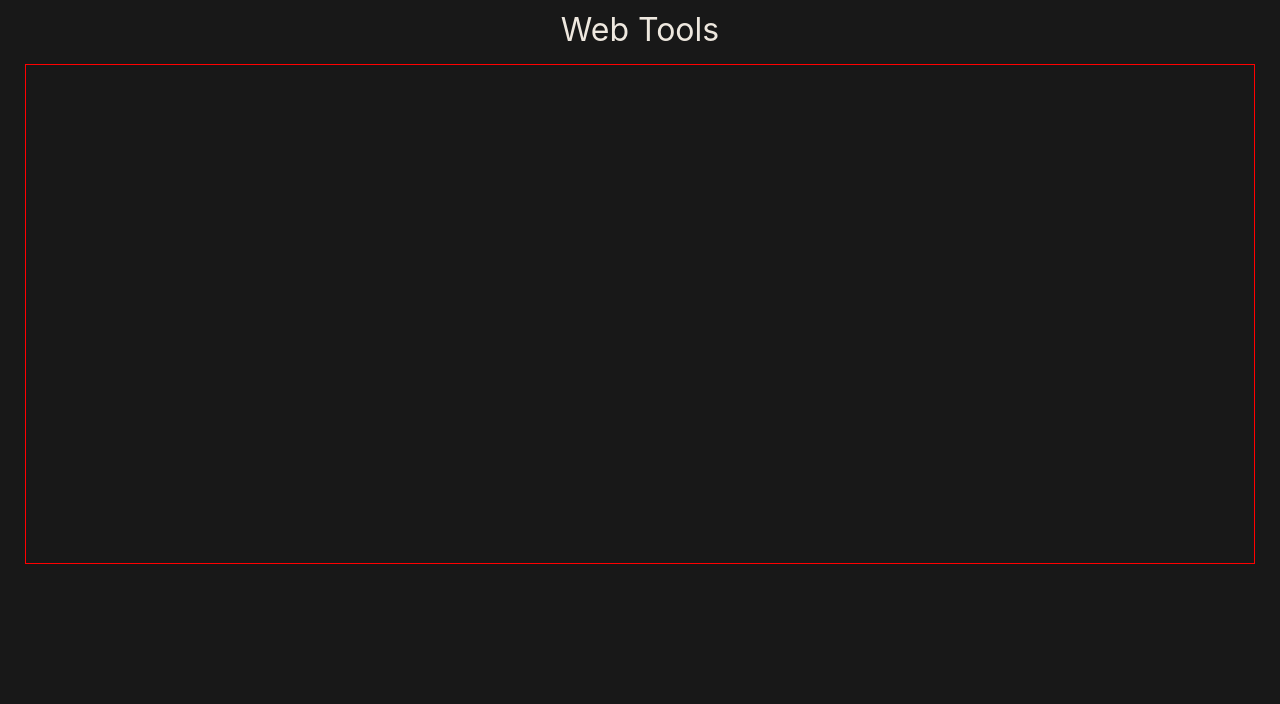
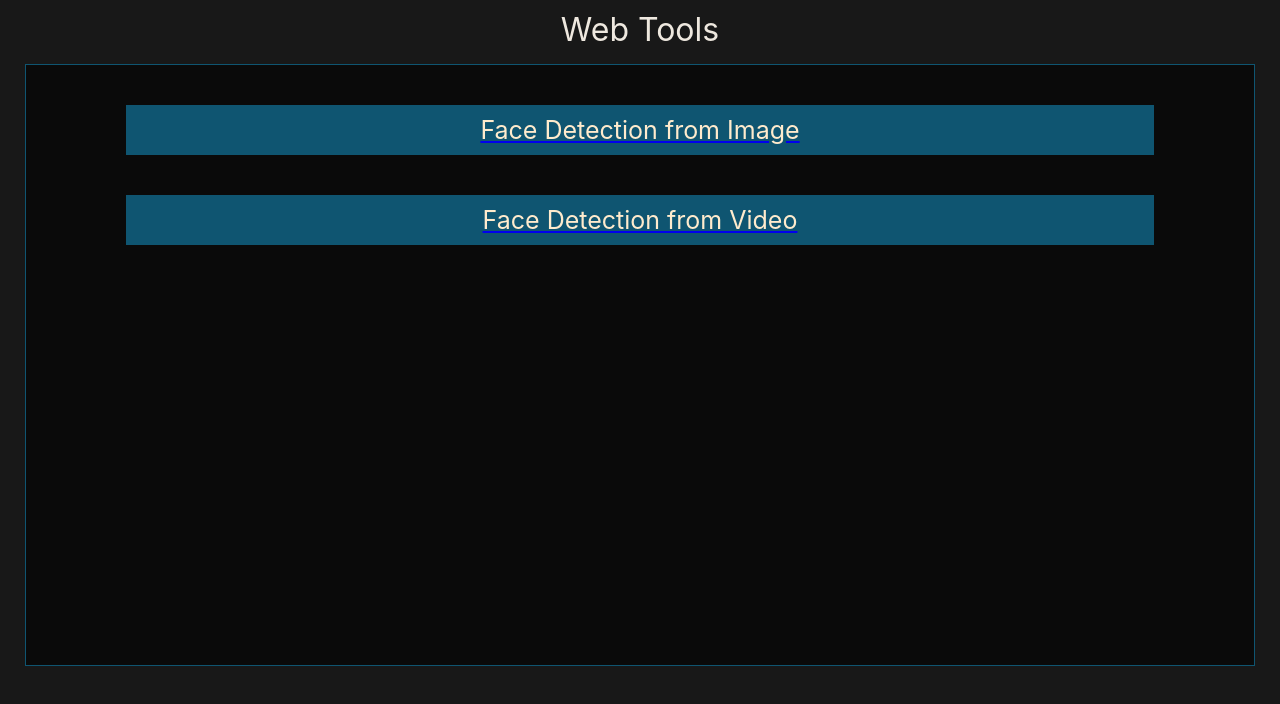
Before and after one commit to anvinraj/web-tools, a React (Create React App) app in the folder WebToolsFrontend/web_tools_ui/: page / in a window 1280 px wide. Shown: the top 704 px of the page. Built offline with nearby package versions, Linux system fonts and the light colour scheme.

Commit message:
buttons added

```diff
--- a/WebToolsFrontend/web_tools_ui/src/Components/Home.js
+++ b/WebToolsFrontend/web_tools_ui/src/Components/Home.js
@@ -7,7 +7,11 @@ class Home extends Component{
         return(
             <div className="body">
                 <div className="heading">Web Tools</div>
-                <div className="mainBox"></div>
+                <div className="mainBox">
+                    <a href="#"><div className="item"> Face Detection from Image</div></a>
+                    <a href="#"><div className="item"> Face Detection from Video</div></a>
+
+                </div>
             </div>
         );
     }
--- a/WebToolsFrontend/web_tools_ui/src/css_styles/Home.css
+++ b/WebToolsFrontend/web_tools_ui/src/css_styles/Home.css
@@ -5,7 +5,6 @@
     height: 100vh;
     width: 100%;
     background-color: rgba(0, 0, 0, 0.904);
-
     overflow: auto;
 }
 
@@ -14,17 +13,32 @@
     color: rgb(238, 232, 223);
     font-size: xx-large;
     margin-top: 10px;
-    box-sizing: border-box;
-    overflow-y: hidden;
 
 }
 .mainBox{
     height: auto;
-    min-height: 500px;
-    border: 1px solid red;
+    min-height: 600px;
+    border: 1px solid rgba(20, 176, 238, 0.452);
     margin-top: 15px;
-    box-sizing: border-box;
     margin-left: 25px;
     margin-right: 25px;
-  overflow-y: hidden;
+    background-color: rgba(0, 0, 0, 0.589);
 }
+
+.item{
+    min-width: 100px;
+    background-color: rgba(20, 176, 238, 0.452);;
+    height: auto;
+    font-size: 25px;
+    padding: 10px;
+    text-align: center;
+    color: blanchedalmond;
+    margin-top: 40px;
+    margin-right: 100px;
+    margin-left: 100px;
+
+}
+.item:hover{
+    background-color: rgba(20, 176, 238, 0.719);
+    cursor: grab;
+}
```
